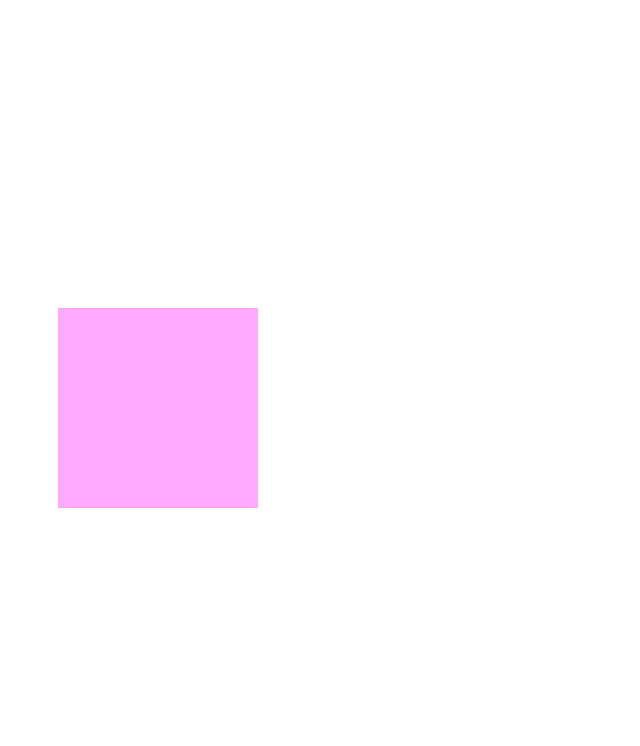
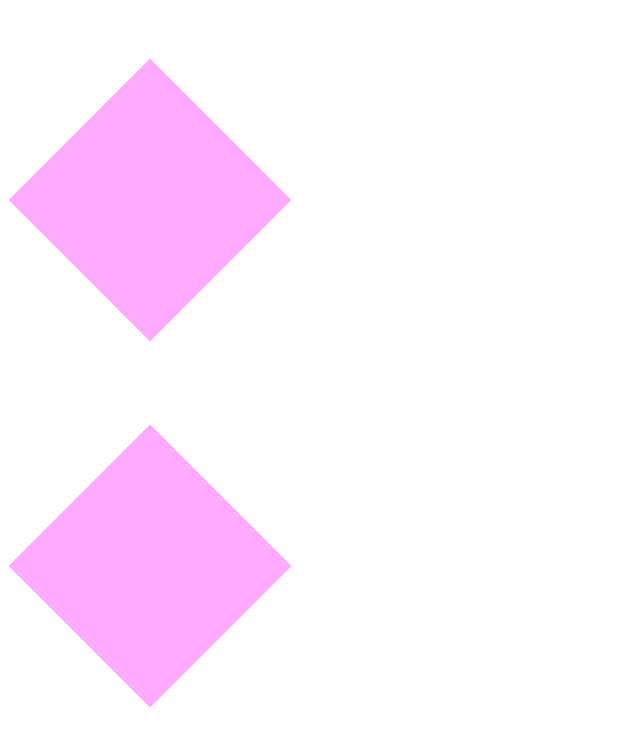
Before and after one commit to Aaronmountain/CompletelySmallProjectTraining, a plain HTML site: page gesture/demo.html in a window 1280 px wide. Shown: the whole page, without its empty margins (0-640 px from the left). Drawn offline with nearby package versions, Linux system fonts and the light colour scheme.

Commit message:
add matrix calculation

```diff
--- a/gesture/demo.html
+++ b/gesture/demo.html
@@ -6,6 +6,7 @@
   <meta http-equiv="X-UA-Compatible" content="IE=edge">
   <meta name="viewport" content="width=device-width, initial-scale=1.0">
   <title>matrix</title>
+  <link rel="stylesheet" href="https://cdnjs.cloudflare.com/ajax/libs/meyer-reset/2.0/reset.min.css">
   <style>
     .main {
       width: 100%;
@@ -16,14 +17,17 @@
       width: 200px;
       height: 200px;
       background: #faf;
-      transform: translate(0,0) scale(1) rotate(0);
+      text-align: center;
+      line-height: 200px;
     }
   </style>
 </head>
 
 <body>
   <main class="main">
-    <section class="box"></section>
+    <section class="box id1"></section>
+    <br/>
+    <section class="box id2"></section>
   </main>
 
   <script src="https://cdnjs.cloudflare.com/ajax/libs/lodash.js/4.17.21/lodash.min.js"></script>
--- a/gesture/gesture.js
+++ b/gesture/gesture.js
@@ -119,7 +119,6 @@
       state.startTouches = evt.touches;
       state.now = performance.now();
       const { matrix, scale, rotate } = Gesture.matrixTo(el);
-      console.log(`🚀 ~ Gesture ~ handleStart ~ matrix:`, matrix);
       state.matrix = matrix;
       state.scale = scale;
       state.rotate = rotate;
--- a/gesture/matrix.js
+++ b/gesture/matrix.js
@@ -24,15 +24,20 @@
    *   0,0,1]   6,7,8]    0,    0,  1]
   */
   class Mt3 {
-    constructor({ sx = 1, skx = 0, tx = 0, sky = 1, sy = 0, ty = 0 } = {}) {
-      this.matrix = [
-        sx, skx, tx,
-        sky, sy, ty,
-        0, 0, 1
-      ];
+    constructor() {
+      /**
+       * [ x軸縮放[index: 0], x軸錯切[index: 1], x軸位移[index: 2]
+       *   y軸錯切[index: 3], y軸縮放[index: 4], y軸位移[index: 5]
+       *          0        ,        0        ,         1        ]
+      */
+      // this.matrix = [
+      //   sx, skx, tx,
+      //   sky, sy, ty,
+      //   0, 0, 1
+      // ];
     };
 
-    create({ sx = 1, skx = 0, tx = 0, sky = 1, sy = 0, ty = 0 } = {}) {
+    create({ sx = 1, skx = 0, sky = 0, sy = 1, tx = 0, ty = 0 } = {}) {
       return [
         sx, skx, tx,
         sky, sy, ty,
@@ -40,25 +45,115 @@
       ]
     }
 
-    setMatrix({ sx, skx, tx, sky, sy, ty }) {
-      this.matrix[0] = sx || 1; // x軸縮放
-      this.matrix[1] = skx || 0; // x軸錯切
-      this.matrix[2] = tx || 0; // x軸位移
-      this.matrix[3] = sky || 0; // y軸錯切
-      this.matrix[4] = sy || 1; // y軸縮放
-      this.matrix[5] = ty || 0; // y軸位移
+    // 取得基礎矩陣
+    translation(tx = 0, ty = 0) {
+      return [
+        1, 0, tx,
+        0, 1, ty,
+        0, 0, 1
+      ]
+    }
+    scaling(sx = 1, sy = 1) {
+      return [
+        sx, 0, 0,
+        0, sy, 0,
+        0, 0, 1
+      ]
+    }
+    rotation(angle) {
+      const c = Math.cos(angle * Math.PI / 180);
+      const s = Math.sin(angle * Math.PI / 180);
+      return [
+        c, -s, 0,
+        s, c, 0,
+        0, 0, 1
+      ]
+    }
+
+    // 簡單矩陣運算
+    translate(output, tx, ty) {
+      output[2] += tx;
+      output[5] += ty;
+      return this;
+    }
+    translateX(output, tx) {
+      output[2] += tx;
+      return this;
+    }
+    translateY(output, ty) {
+      output[5] += ty;
+      return this;
+    }
+    scale(output, sx, sy) {
+      output[0] = sx;
+      output[4] = sy;
+      return this;
+    }
+    scaleX(output, sx) {
+      output[0] = sx;
+      return this;
+    }
+    scaleY(output, sy) {
+      output[4] = sy;
+      return this;
+    }
+    rotate(output, angle) {
+      const c = Math.cos(angle * Math.PI / 180);
+      const s = Math.sin(angle * Math.PI / 180);
+      output[0] *= c;
+      output[1] = -s;
+      output[2] = output[2] * c - output[5] * s;
+      output[3] = s;
+      output[4] *= c;
+      output[5] = output[2] * c + output[5] * s;
       return this;
     }
 
-    to2dCssMatrix(m = this.matrix) {
-      // matrix(x軸縮放, y軸錯切, x軸錯切, y軸縮放, x軸位移, y軸位移)
+    // 兩矩陣相乘
+    multiply(a, b) {
+      const c11 = a[0] * b[0] + a[1] * b[3] + a[2] * b[6];
+      const c12 = a[0] * b[1] + a[1] * b[4] + a[2] * b[7];
+      const c13 = a[0] * b[2] + a[1] * b[5] + a[2] * b[8];
+      const c21 = a[3] * b[0] + a[4] * b[3] + a[5] * b[6];
+      const c22 = a[3] * b[1] + a[4] * b[4] + a[5] * b[7];
+      const c23 = a[3] * b[2] + a[4] * b[5] + a[5] * b[8];
+      const c31 = a[6] * b[0] + a[7] * b[3] + a[8] * b[6];
+      const c32 = a[6] * b[1] + a[7] * b[4] + a[8] * b[7];
+      const c33 = a[6] * b[2] + a[7] * b[5] + a[8] * b[8];
+      return [
+        c11, c12, c13,
+        c21, c22, c23,
+        c31, c32, c33,
+      ]
+    }
+
+    // 複製新矩陣
+    clone() {
+      return this.matrix.map(m => m);
+    }
+
+    // 轉換 2d css matrix
+    toCssMatrix(m) {
+      if (!m) m = this.create();
+      // matrix(scaleX, shearY, shearX, scaleY, translateX, translateY)
       return [m[0], m[3], m[1], m[4], m[2], m[5]].join(",");
     }
-  }
+  };
 
+  const box1 = document.querySelector(".box.id1");
+  const box2 = document.querySelector(".box.id2");
   const mt3 = new Mt3();
-  mt3.setMatrix({ tx: 50, ty: 300 });
+  const r1 = mt3.rotation(45);
+  const t1 = mt3.translation(50, 100);
+  const matrix1 = mt3.multiply(t1, r1);
 
+  const r2 = mt3.rotation(45);
+  const t2 = mt3.translation(50, 250);
+  const matrix2 = mt3.multiply(t2, r2);
+  // const matrix2 = mt3.multiply(r2, t2);
 
-  element.style.transform = `matrix(${mt3.to2dCssMatrix()})`;
+  box1.style.transform = `matrix(${mt3.toCssMatrix(matrix1)})`;
+  console.log(`🚀 ~ trs1:`, box1.style.transform);
+  box2.style.transform = `matrix(${mt3.toCssMatrix(matrix2)})`;
+  console.log(`🚀 ~ trs2:`, box2.style.transform);
 })()
```
